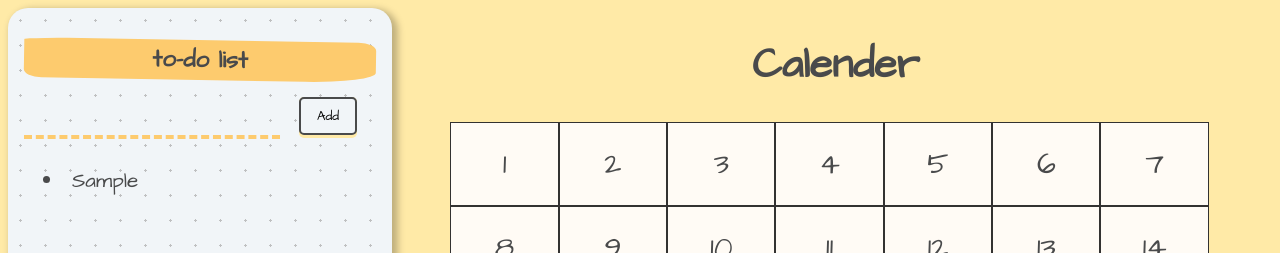
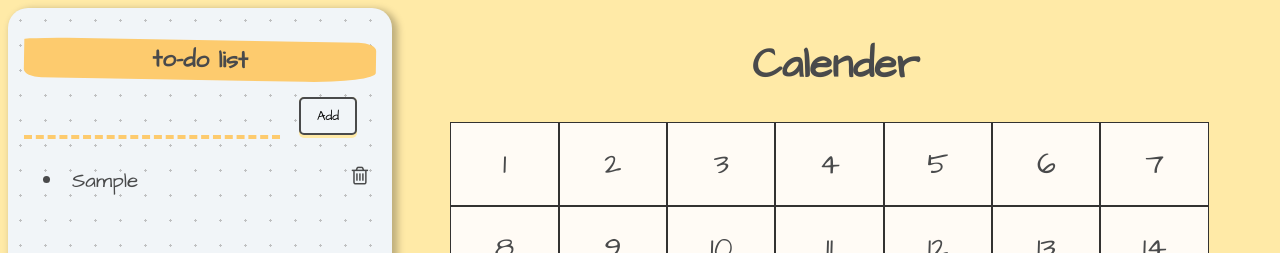
Before and after one commit to vy-hoang/weekly-planer, a React (Create React App) app: page / in a window 1280 px wide. Both pictures are taken after typing "Sample" into the empty fields and a click on the button "Add". Shown: the top 253 px of the page. Built offline with nearby package versions, Linux system fonts and the light colour scheme.

Commit message:
in progress

```diff
--- a/public/index.html
+++ b/public/index.html
@@ -11,6 +11,10 @@
       rel="stylesheet"
       href="https://cdnjs.cloudflare.com/ajax/libs/font-awesome/4.7.0/css/font-awesome.min.css"
     />
+    <link
+      rel="stylesheet"
+      href="https://cdnjs.cloudflare.com/ajax/libs/font-awesome/4.7.0/css/font-awesome.min.css"
+    />
   </head>
   <body>
     <div id="root"></div>
--- a/public/styles.css
+++ b/public/styles.css
@@ -100,3 +100,6 @@ body {
     padding: 0.5rem;
     margin-bottom: -1em;
   }
+  .bin {
+    float: right;
+  }
--- a/src/component/note.jsx
+++ b/src/component/note.jsx
@@ -5,7 +5,7 @@ function Note(props){
 
         <div>
             <ul>
-                <li>{props.content}</li>
+                <li> {props.content}<span><i class="fa fa-trash-o bin" /></span></li>
             </ul>
         </div>
 
```
